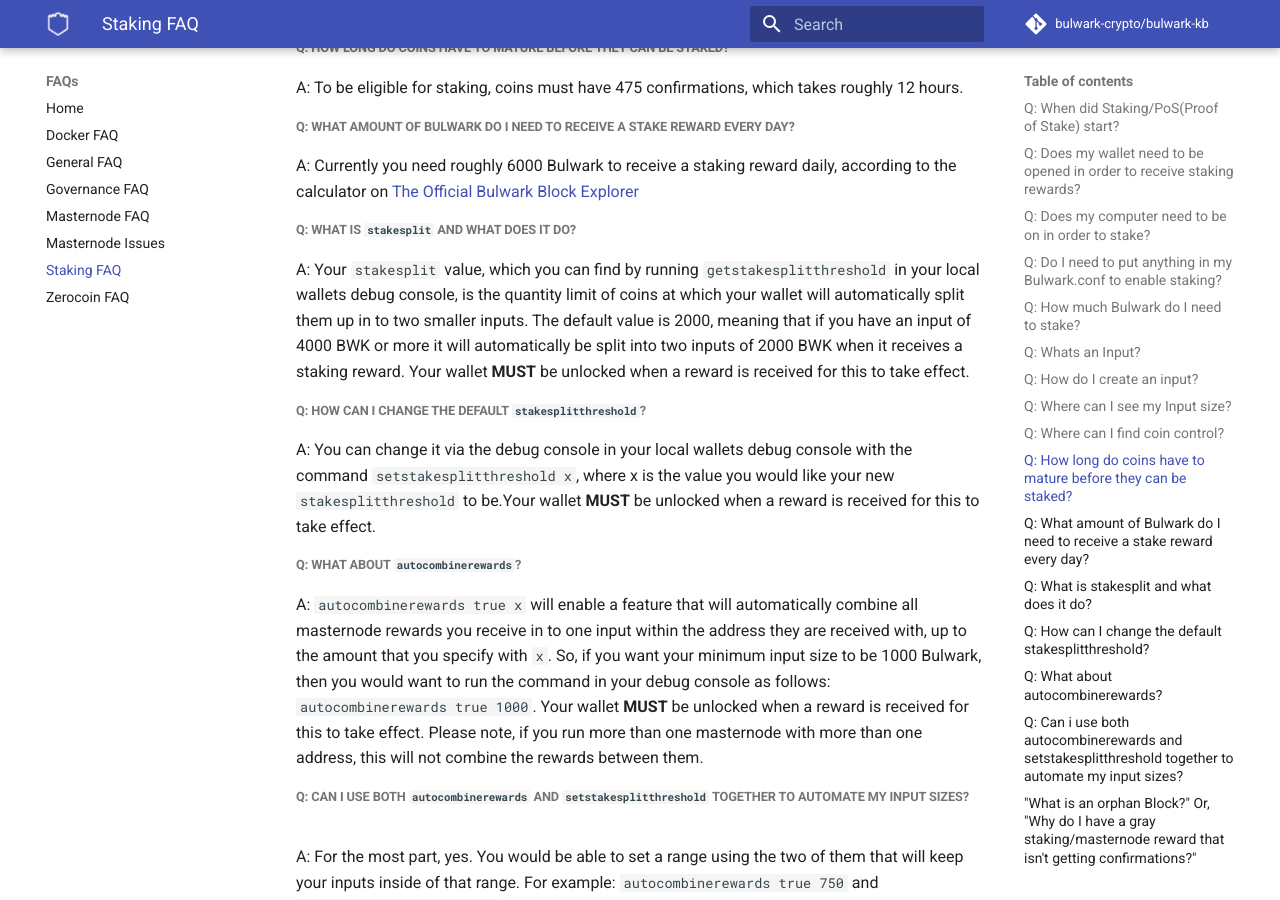
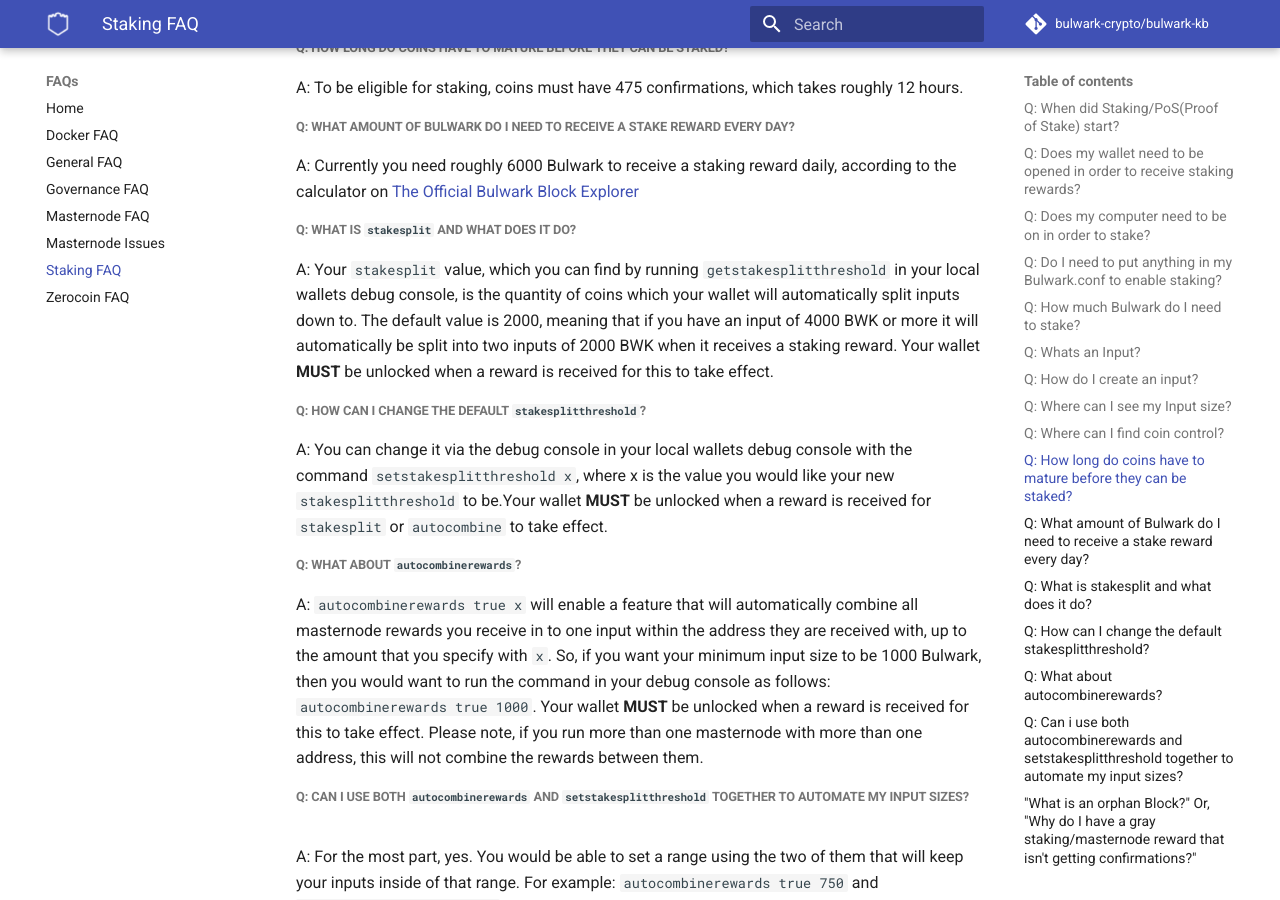
Before and after one commit to bulwark-crypto/Bulwark-KB, an MkDocs documentation site: the page built from docs/FAQs/Staking-FAQ.md, in a window 1280 px wide and 900 px high, scrolled down 1394 px. Built offline with MkDocs 1.6.1 and Material for MkDocs 9.7.7, drawn with Linux system fonts in a browser that asks for light colours; comment, search, counter and statistics services are not loaded.

Commit message:
update `staking-faq` to reflect how `stakesplitthreshold` now works

```diff
--- a/docs/FAQs/Staking-FAQ.md
+++ b/docs/FAQs/Staking-FAQ.md
@@ -53,11 +53,11 @@
 
 ##### Q: What is `stakesplit` and what does it do?
 
-A: Your `stakesplit` value, which you can find by running `getstakesplitthreshold` in your local wallets debug console, is the quantity limit of coins at which your wallet will automatically split them up in to two smaller inputs. The default value is 2000, meaning that if you have an input of 4000 BWK or more it will automatically be split into two inputs of 2000 BWK when it receives a staking reward. Your wallet **MUST** be unlocked when a reward is received for this to take effect.
+A: Your `stakesplit` value, which you can find by running `getstakesplitthreshold` in your local wallets debug console, is the quantity of coins which your wallet will automatically split inputs down to. The default value is 2000, meaning that if you have an input of 4000 BWK or more it will automatically be split into two inputs of 2000 BWK when it receives a staking reward. Your wallet **MUST** be unlocked when a reward is received for this to take effect.
 
 ##### Q: How can I change the default `stakesplitthreshold`?
 
-A: You can change it via the debug console in your local wallets debug console with the command `setstakesplitthreshold x`, where x is the value you would like your new `stakesplitthreshold` to be.Your wallet **MUST** be unlocked when a reward is received for this to take effect.
+A: You can change it via the debug console in your local wallets debug console with the command `setstakesplitthreshold x`, where x is the value you would like your new `stakesplitthreshold` to be.Your wallet **MUST** be unlocked when a reward is received for `stakesplit` or `autocombine` to take effect.
 
 ##### Q: What about `autocombinerewards`?
 
```
Also changed, not shown: docs/Guides/Masternode-Installation.md (+2 -1 lines).
